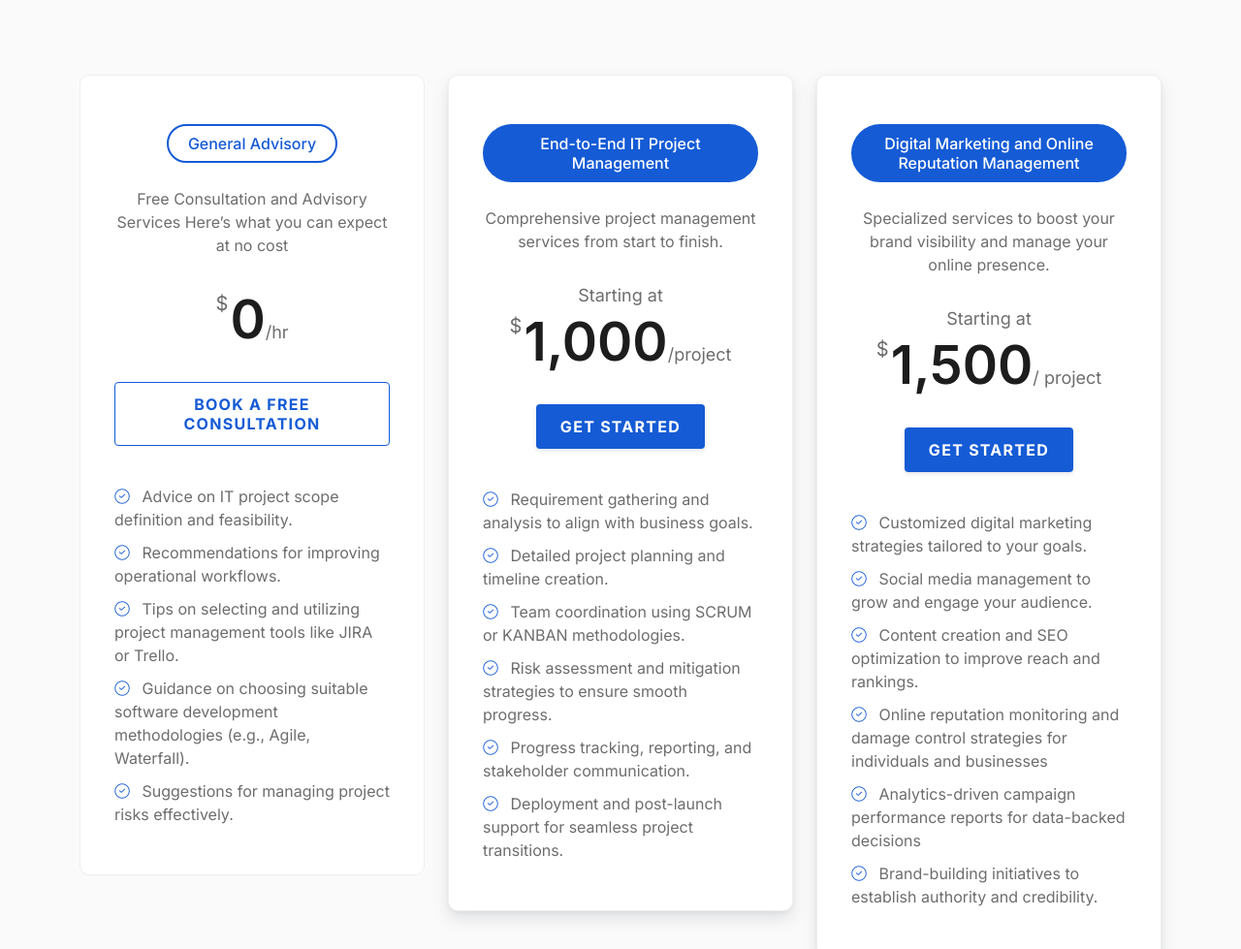
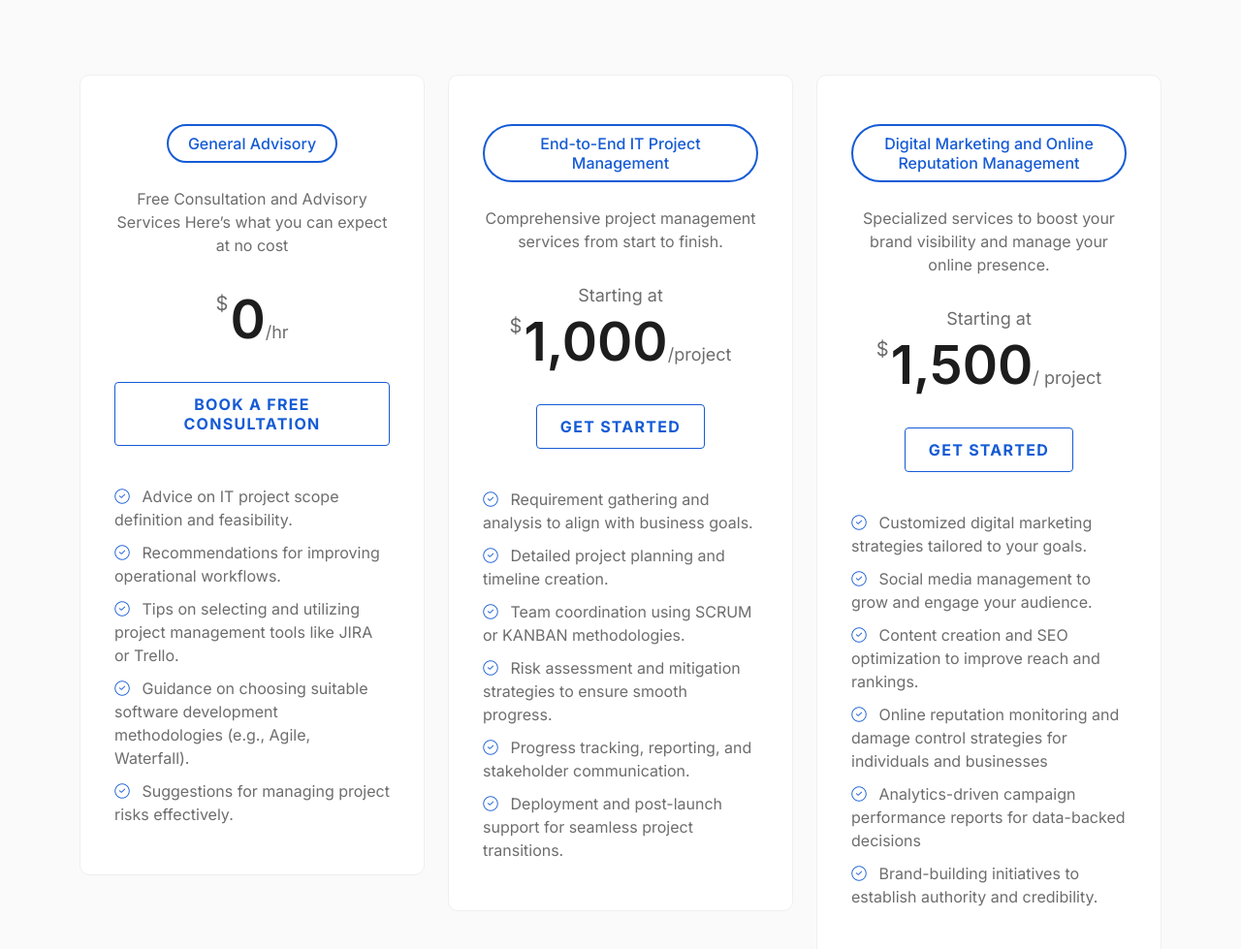
Before and after one commit to Burvily/Profile-website, a plain HTML site: page index.html in a window 1280 px wide. Shown: the part 2856-3835 px from the top of the page at 97% size. Drawn offline with Linux system fonts and the light colour scheme.

Commit message:
Update index.html

```diff
--- a/index.html
+++ b/index.html
@@ -445,7 +445,7 @@
           </div>
         </div>
         <div class="col-lg-4 col-md-6 col-12">
-          <div class="pricing-style-fourteen middle">
+          <div class="pricing-style-fourteen">
             <div class="table-head">
               <h6 class="title">End-to-End IT Project Management</h4>
                 <p>Comprehensive project management services from start to finish.</p>
@@ -458,7 +458,7 @@
             </div>
 
             <div class="light-rounded-buttons">
-              <a href="javascript:void(0)" class="btn primary-btn">
+              <a href="javascript:void(0)" class="btn primary-btn-outline">
                 Get Started
               </a>
             </div>
@@ -476,7 +476,7 @@
           </div>
         </div>
         <div class="col-lg-4 col-md-6 col-12">
-          <div class="pricing-style-fourteen middle">
+          <div class="pricing-style-fourteen">
             <div class="table-head">
               <h6 class="title">Digital Marketing and Online Reputation Management</h4>
                 <p>Specialized services to boost your brand visibility and manage your online presence.</p>
@@ -489,7 +489,7 @@
             </div>
 
             <div class="light-rounded-buttons">
-              <a href="javascript:void(0)" class="btn primary-btn">
+              <a href="javascript:void(0)" class="btn primary-btn-outline">
                 Get Started
               </a>
             </div>
```
